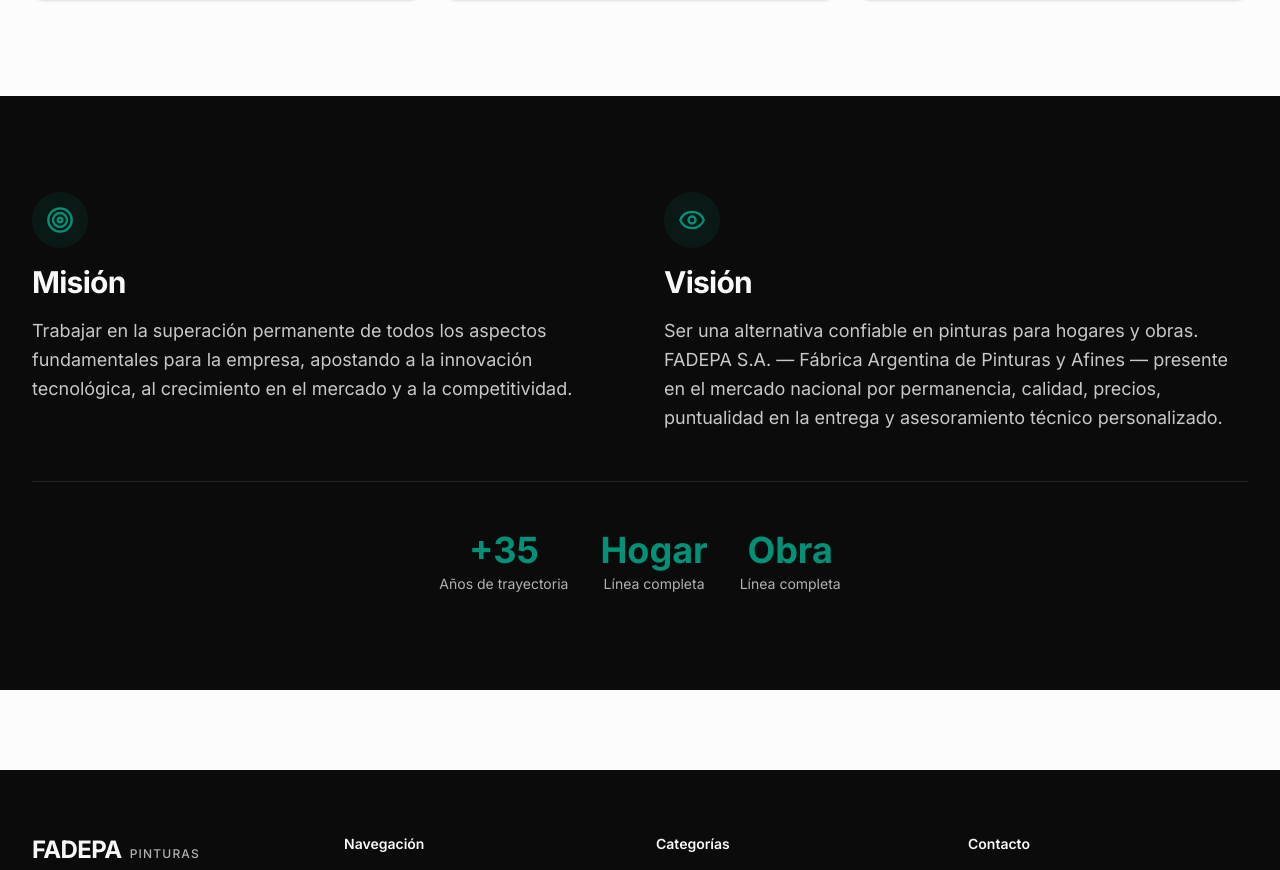
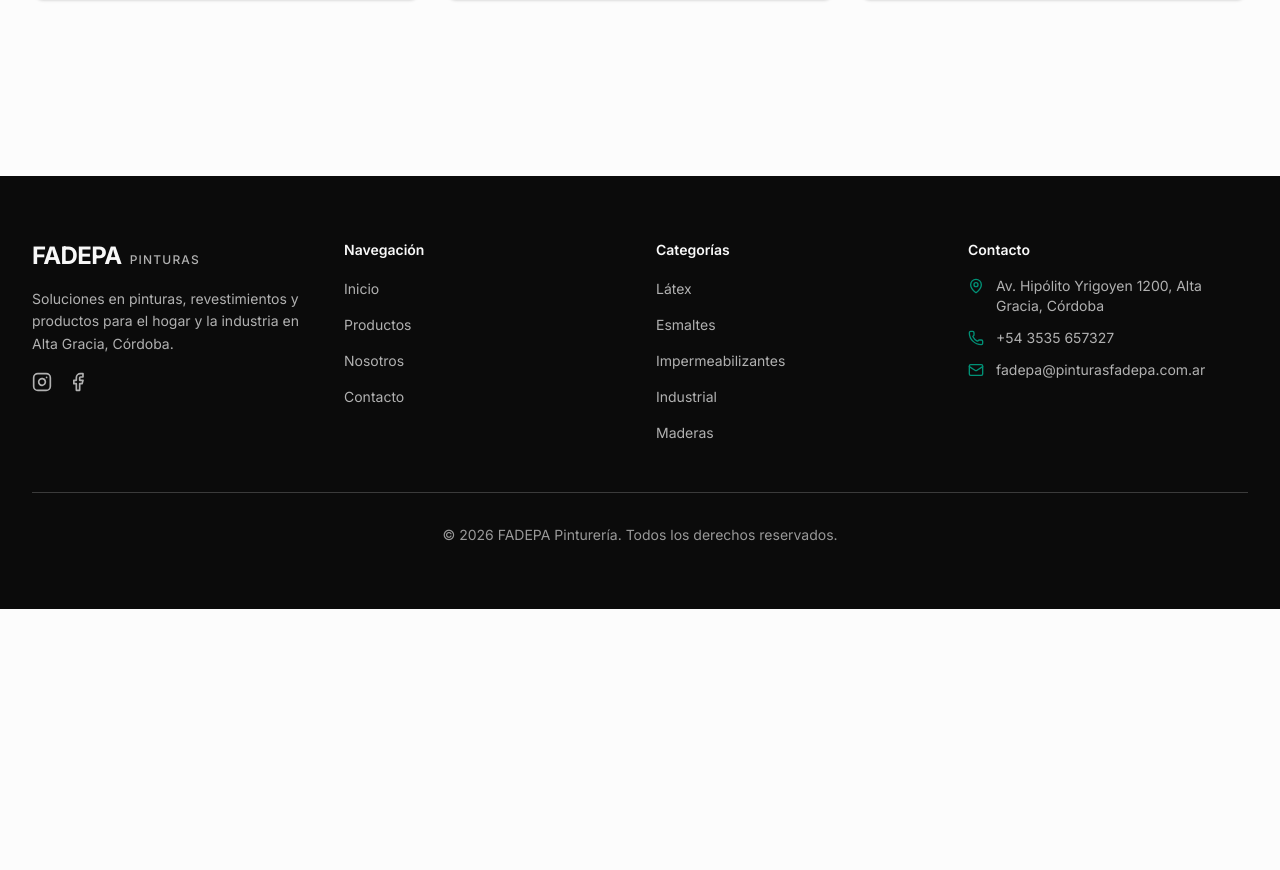
Before and after one commit to EstebanGranja/FADEPA-web, a Next.js app: page /nosotros in a window 1280 px wide. Shown: the part 1706-2576 px from the top of the page. After the commit the page ends 2315 px from the top, so only its background shows below. Built offline with nearby package versions, Linux system fonts and the light colour scheme.

Commit message:
Rediseño pagina Nosotros

```diff
--- a/app/nosotros/page.tsx
+++ b/app/nosotros/page.tsx
@@ -79,14 +79,14 @@ export default function NosotrosPage() {
             <div className="relative">
               <div className="overflow-hidden rounded-2xl bg-primary">
                 <Image
-                  src="/images/fadepa-logo.jpeg"
+                  src="/images/local.jpeg"
                   alt="FADEPA Pinturas y Afines"
                   width={600}
                   height={600}
                   className="h-72 w-full object-cover sm:h-80 lg:h-96"
                 />
                 <p className="py-3 text-center text-sm text-primary-foreground/80">
-                  Villa Nueva, Córdoba — Desde 1989
+                  Av. Hipólito Yrigoyen 1200, Alta Gracia, Córdoba
                 </p>
               </div>
             </div>
@@ -120,53 +120,6 @@ export default function NosotrosPage() {
           </div>
         </div>
       </section>
-
-      {/* Mission & Vision Section */}
-      <section className="bg-secondary py-16 lg:py-24">
-        <div className="mx-auto max-w-7xl px-4 lg:px-8">
-          <div className="grid gap-12 lg:grid-cols-2">
-            {/* Misión */}
-            <div className="text-center lg:text-left">
-              <div className="mx-auto flex h-14 w-14 items-center justify-center rounded-full bg-primary/10 lg:mx-0">
-                <Target className="h-7 w-7 text-primary" />
-              </div>
-              <h2 className="mt-4 font-[family-name:var(--font-display)] text-2xl font-bold tracking-tight text-secondary-foreground sm:text-3xl">
-                Misión
-              </h2>
-              <p className="mt-4 text-lg leading-relaxed text-secondary-foreground/80">
-                Trabajar en la superación permanente de todos los aspectos fundamentales para la empresa, apostando a la innovación tecnológica, al crecimiento en el mercado y a la competitividad.
-              </p>
-            </div>
-            {/* Visión */}
-            <div className="text-center lg:text-left">
-              <div className="mx-auto flex h-14 w-14 items-center justify-center rounded-full bg-primary/10 lg:mx-0">
-                <Eye className="h-7 w-7 text-primary" />
-              </div>
-              <h2 className="mt-4 font-[family-name:var(--font-display)] text-2xl font-bold tracking-tight text-secondary-foreground sm:text-3xl">
-                Visión
-              </h2>
-              <p className="mt-4 text-lg leading-relaxed text-secondary-foreground/80">
-                Ser una alternativa confiable en pinturas para hogares y obras. FADEPA S.A. — Fábrica Argentina de Pinturas y Afines — presente en el mercado nacional por permanencia, calidad, precios, puntualidad en la entrega y asesoramiento técnico personalizado.
-              </p>
-            </div>
-          </div>
-          {/* Stats */}
-          <div className="mt-12 flex flex-wrap justify-center gap-8 border-t border-secondary-foreground/10 pt-12">
-            <div className="text-center">
-              <span className="font-[family-name:var(--font-display)] text-4xl font-bold text-primary">+35</span>
-              <p className="mt-1 text-sm text-secondary-foreground/70">Años de trayectoria</p>
-            </div>
-            <div className="text-center">
-              <span className="font-[family-name:var(--font-display)] text-4xl font-bold text-primary">Hogar</span>
-              <p className="mt-1 text-sm text-secondary-foreground/70">Línea completa</p>
-            </div>
-            <div className="text-center">
-              <span className="font-[family-name:var(--font-display)] text-4xl font-bold text-primary">Obra</span>
-              <p className="mt-1 text-sm text-secondary-foreground/70">Línea completa</p>
-            </div>
-          </div>
-        </div>
-      </section>
     </div>
   )
 }
```
